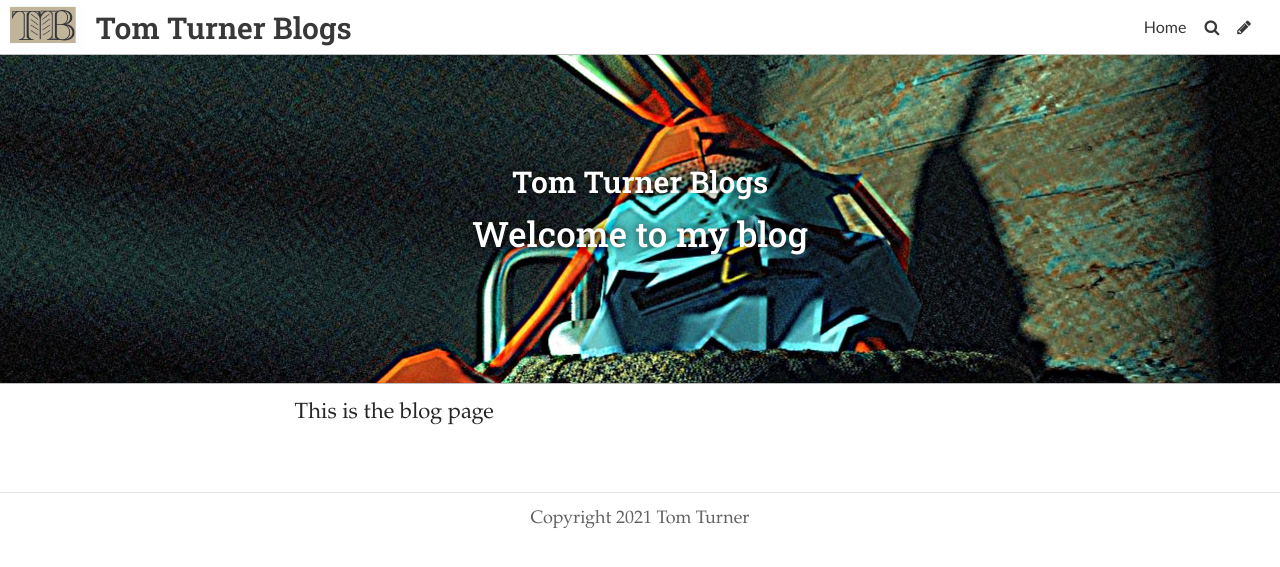
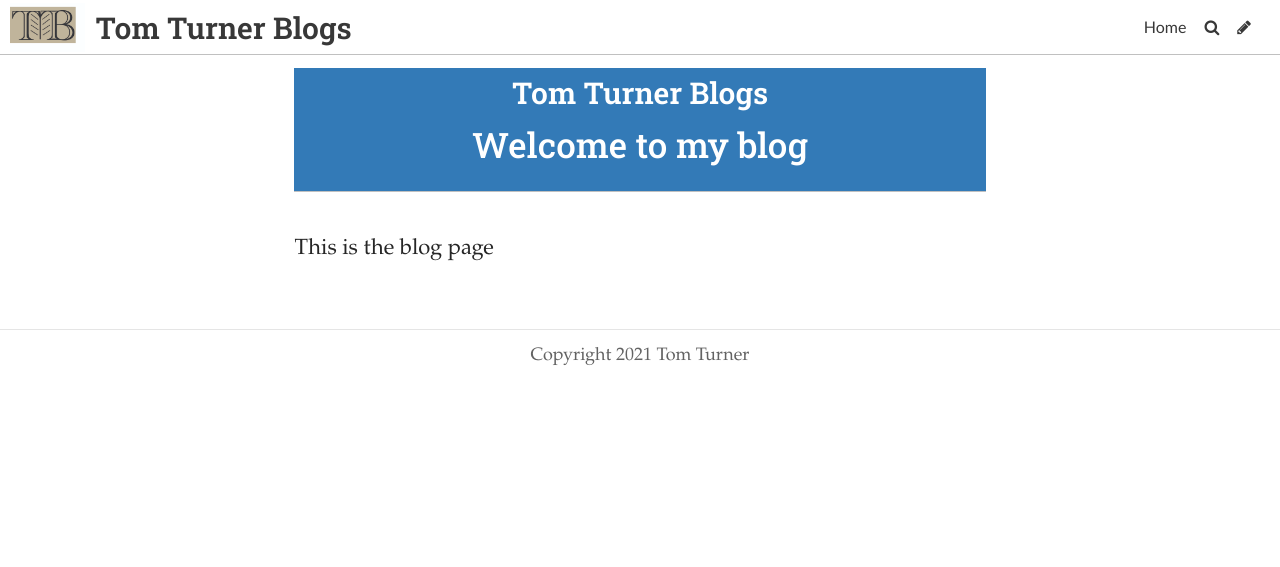
Before and after one commit to Tomturner11/Toms-typography, a Jekyll site: the page built from pages/tom-turner-blogs.md, in a window 1280 px wide. Shown: the top 567 px of the page. Built offline with Jekyll 4.4.1, drawn with Linux system fonts in a browser that asks for light colours; some web fonts are replaced.

Commit message:
Update Page “tom-turner-blogs”

```diff
--- a/pages/tom-turner-blogs.md
+++ b/pages/tom-turner-blogs.md
@@ -1,6 +1,6 @@
 ---
 title: Tom Turner Blogs
-image: ../uploads/krabs-od.jpg
+image: ""
 subtitle: Welcome to my blog
 permalink: krabs
 date: 2021-10-04T09:11:40.698Z
```
